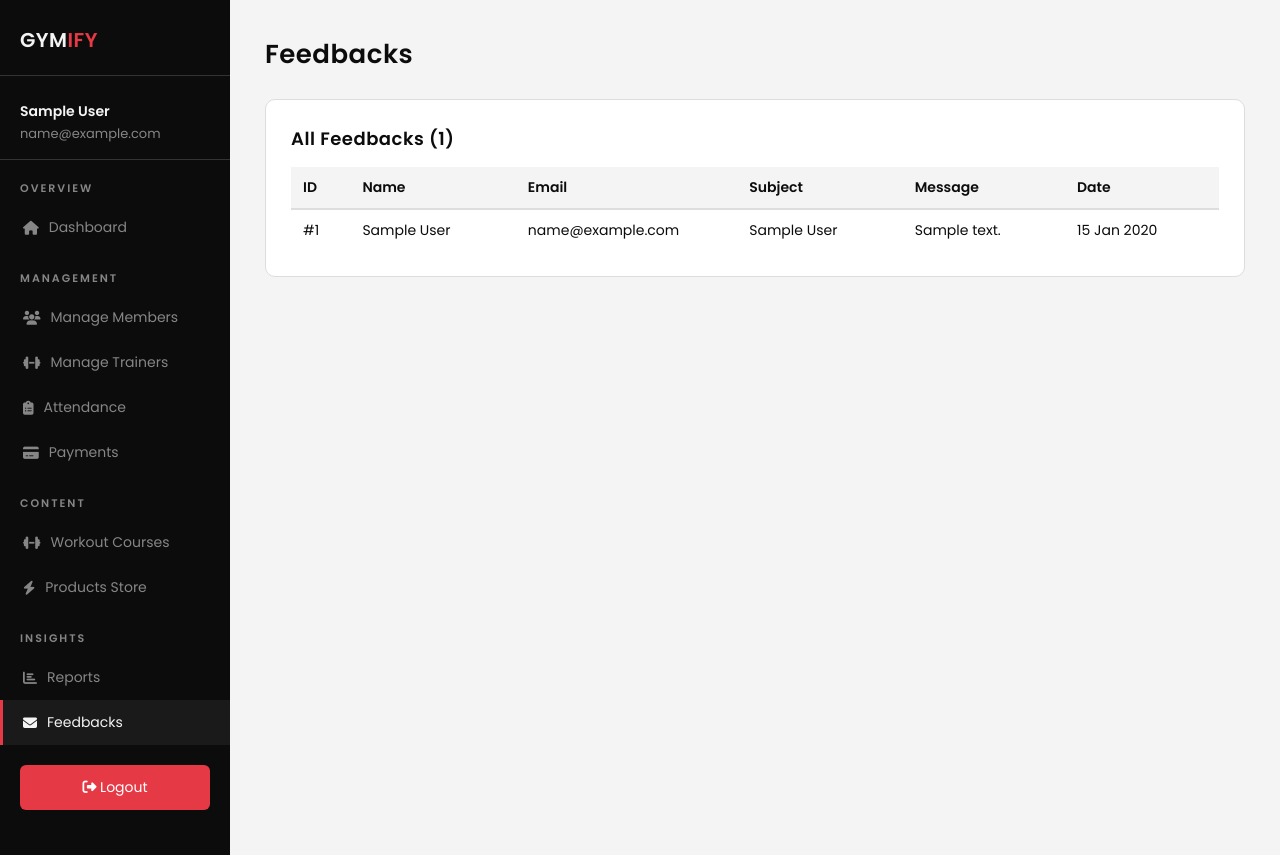
After one commit to careerbuilder21/gymify-project, a Django app: page /admin-panel/messages/ in a window 1280 px wide. The commit adds this page. Run offline with Django 5.2, Linux system fonts and the light colour scheme; a user stored in the database is signed in; tables that the repository leaves empty hold one stand-in row (values such as "Sample post").

Commit message:
Latest changes

```diff
--- a/members/urls.py
+++ b/members/urls.py
@@ -48,6 +48,10 @@ urlpatterns = [
          views.admin_reports,
          name='admin_reports'),
 
+    path('messages/',
+     views.admin_messages,
+     name='admin_messages'),
+
     # ── MEMBER URLS ──────────────────────────────
     path('my-dashboard/',
          views.member_dashboard,
--- a/static/css/style.css
+++ b/static/css/style.css
@@ -561,6 +561,23 @@ ul {
 .role-tab.active {
   background-color: #0c0c0c;
   color: #f4f4f4;
+}
+/* Auth Logo Box */
+.auth-logo-box {
+    text-align: center;
+    margin-bottom: 20px;
+}
+
+.auth-logo-title {
+    font-size: 28px;
+    font-weight: 800;
+    color: #0C0C0C;
+}
+
+.auth-logo-subtitle {
+    color: #858685;
+    font-size: 14px;
+    margin-top: 5px;
 }
 /* Password Eye Icon Fix */
 .password-wrapper {
--- /dev/null
+++ b/templates/admin/messages.html
@@ -0,0 +1,116 @@
+{% load static %}
+<!DOCTYPE html>
+<html lang="en">
+
+<head>
+    <meta charset="UTF-8">
+    <title>Messages - GYMIFY</title>
+    <link rel="stylesheet" href="{% static 'css/style.css' %}">
+    <link rel="stylesheet" href="https://cdnjs.cloudflare.com/ajax/libs/font-awesome/6.4.0/css/all.min.css">
+</head>
+
+<body>
+
+    <div class="dashboard-layout">
+
+        <!-- SIDEBAR -->
+        <div class="sidebar">
+            <div class="sidebar-logo">GYM<span>IFY</span></div>
+            <div class="sidebar-user">
+                <strong>{{ request.user.get_full_name }}</strong>
+                {{ request.user.email }}
+            </div>
+            <p class="sidebar-title">Overview</p>
+            <nav class="sidebar-nav">
+                <a href="/admin-panel/dashboard/">
+                    <i class="fas fa-home"></i> Dashboard
+                </a>
+            </nav>
+            <p class="sidebar-title">Management</p>
+            <nav class="sidebar-nav">
+                <a href="/admin-panel/members/">
+                    <i class="fas fa-users"></i> Manage Members
+                </a>
+                <a href="/admin-panel/trainers/">
+                    <i class="fas fa-dumbbell"></i> Manage Trainers
+                </a>
+                <a href="/admin-panel/attendance/">
+                    <i class="fas fa-clipboard-list"></i> Attendance
+                </a>
+                <a href="/admin-panel/payments/">
+                    <i class="fas fa-credit-card"></i> Payments
+                </a>
+            </nav>
+            <p class="sidebar-title">Content</p>
+            <nav class="sidebar-nav">
+                <a href="/admin-panel/courses/">
+                    <i class="fas fa-dumbbell"></i> Workout Courses
+                </a>
+                <a href="/admin-panel/products/">
+                    <i class="fas fa-bolt"></i> Products Store
+                </a>
+            </nav>
+            <p class="sidebar-title">Insights</p>
+            <nav class="sidebar-nav">
+                <a href="/admin-panel/reports/">
+                    <i class="fas fa-chart-bar"></i> Reports
+                </a>
+                <a href="/admin-panel/messages/" class="active">
+                    <i class="fas fa-envelope"></i> Feedbacks
+                </a>
+            </nav>
+            <div class="logout-btn">
+                <a href="/logout/" style="display:block;width:100%;padding:12px;
+                      background:#E63946;color:white;
+                      text-align:center;border-radius:6px;
+                      text-decoration:none;font-size:14px;">
+                    <i class="fas fa-sign-out-alt"></i> Logout
+                </a>
+            </div>
+        </div>
+
+        <!-- MAIN CONTENT -->
+        <div class="main-content">
+            <h1>Feedbacks</h1>
+
+            <div class="table-section">
+                <h3>All Feedbacks ({{ messages_list.count }})</h3>
+                <table>
+                    <thead>
+                        <tr>
+                            <th>ID</th>
+                            <th>Name</th>
+                            <th>Email</th>
+                            <th>Subject</th>
+                            <th>Message</th>
+                            <th>Date</th>
+                        </tr>
+                    </thead>
+                    <tbody>
+                        {% for msg in messages_list %}
+                        <tr>
+                            <td>#{{ msg.id }}</td>
+                            <td>{{ msg.name }}</td>
+                            <td>{{ msg.email }}</td>
+                            <td>{{ msg.subject }}</td>
+                            <td>{{ msg.message }}</td>
+                            <td>{{ msg.created_at|date:"d M Y" }}</td>
+                        </tr>
+                        {% empty %}
+                        <tr>
+                            <td colspan="6" style="text-align:center;
+                                   color:#858685;padding:20px;">
+                                No messages yet
+                            </td>
+                        </tr>
+                        {% endfor %}
+                    </tbody>
+                </table>
+            </div>
+        </div>
+    </div>
+
+    <script src="{% static 'js/script.js' %}"></script>
+</body>
+
+</html>
--- a/templates/admin/reports.html
+++ b/templates/admin/reports.html
@@ -39,6 +39,7 @@
             <p class="sidebar-title">Insights</p>
             <nav class="sidebar-nav">
                 <a href="/admin-panel/reports/" class="active"><i class="fas fa-chart-bar"></i> Reports</a>
+                <a href="/admin-panel/messages/"><i class="fas fa-envelope"></i> Feedbacks</a>
             </nav>
             <div class="logout-btn">
                 <a href="/logout/" style="display:block;width:100%;padding:12px;
--- a/templates/contact.html
+++ b/templates/contact.html
@@ -92,10 +92,8 @@
             <div class="contact-form-box">
                 <h2>Send a Message</h2>
 
-                {% if success %}
-                <div style="background:#2d6a4f;color:white;
-                            padding:15px;border-radius:8px;
-                            margin-bottom:15px;text-align:center;">
+                {% if request.GET.sent %}
+                <div style="background:#2d6a4f;color:white;padding:15px;border-radius:8px;margin-bottom:15px;text-align:center;">
                     <i class="fas fa-check-circle"></i>
                     Message sent! We'll reply soon.
                 </div>
```
Also changed, not shown: accounts/views.py (+4 -4 lines), templates/forgot_password.html (+3 -11 lines), templates/register.html (+26 -16 lines), templates/security_question.html (+3 -8 lines).
